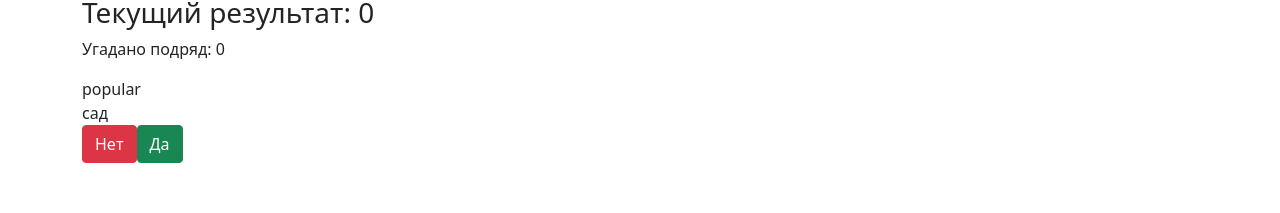
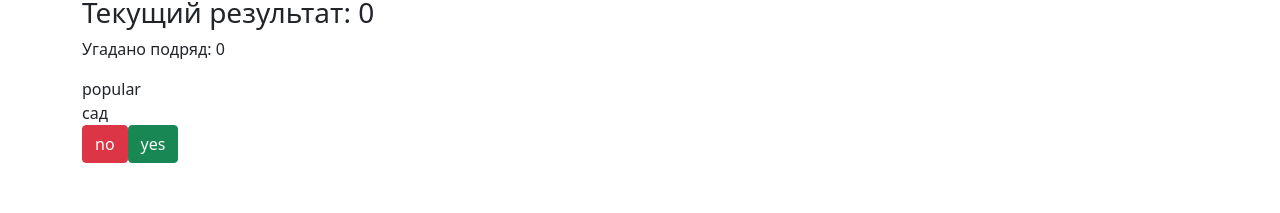
Before and after one commit to Aleksander-true/rslang, a React (Create React App) app: page /sprintGame in a window 1280 px wide. Shown: the part 128-341 px from the top of the page. Built offline with nearby package versions, Linux system fonts and the light colour scheme.

Commit message:
refactor: react type code style

```diff
--- /dev/null
+++ b/src/Components/Button.tsx
@@ -0,0 +1,17 @@
+import React from "react"
+
+type ButtonPropsType = {
+    onClick: any;
+    title:string;
+    type: "danger"|"success";
+    action: string;
+}
+
+const Button:React.FC<ButtonPropsType> = ({onClick, title, type, action}) => {
+
+    return (
+        <button className= {`btn btn-${type}`} onClick={() => onClick(action)}>{title}</button>
+    )
+}
+
+export default Button
--- /dev/null
+++ b/src/Pages/SprintGame/Components/Results.tsx
@@ -0,0 +1,27 @@
+import React from "react"
+import WordString from "./WordString"
+import { WordFromCollection } from "../words"
+
+const ResultsPage = (props: { correctWords: WordFromCollection[]; wrongWords: WordFromCollection[] }) => {
+
+    const correctWordsElements = props.correctWords.map(word =>
+        <WordString englishWord={word.word} russianWord={word.wordTranslate} sound={word.audio} key={word.id} />
+    )
+
+    const wrongWordsElements = props.wrongWords.map(word =>
+        <WordString englishWord={word.word} russianWord={word.wordTranslate} sound={word.audio} key={word.id} />
+    )
+
+    return (
+        <div>
+            <ul>
+                <p>correct</p>
+                {correctWordsElements}
+                <p>wrong</p>
+                {wrongWordsElements}
+            </ul>
+        </div>
+    )
+}
+
+export default ResultsPage
--- /dev/null
+++ b/src/Pages/SprintGame/Components/WordString.tsx
@@ -0,0 +1,20 @@
+import React from "react"
+import { SOUND_ICON } from "../const";
+
+
+const WordString = (props: { englishWord: string; russianWord: string; sound: string }) => {
+
+    const englishWord = props.englishWord;
+    const russianWord = props.russianWord;
+    const soundURL = props.sound;
+
+    return (
+        <li>
+            <a href={soundURL}>{SOUND_ICON} </a>
+            {englishWord}
+            -
+            {russianWord} </li>
+    )
+}
+
+export default WordString
--- /dev/null
+++ b/src/Pages/SprintGame/Components/timer.tsx
@@ -0,0 +1,23 @@
+import React, { useEffect } from 'react';
+
+const Timer = (props: { timeLeft: number; setTimeLeft: React.Dispatch<React.SetStateAction<number>> }) => {
+  useEffect(() => {
+    const timer = setInterval(() => {
+      if (props.timeLeft > 0) {
+        props.setTimeLeft(props.timeLeft - 1);
+      }
+      if (props.timeLeft === 0) {
+        clearInterval(timer)
+      }
+    }, 1000)
+    return () => {
+      clearInterval(timer);
+    };
+  });
+
+  return (
+    <h3>{props.timeLeft}</h3>
+  )
+}
+
+export default Timer;
--- a/src/Pages/SprintGame/SprintGame.tsx
+++ b/src/Pages/SprintGame/SprintGame.tsx
@@ -1,8 +1,11 @@
 import React, { useState, useEffect } from 'react';
 import { WordFromCollection } from './words';
-import { shuffledWords, randomAnswer, showEnglishWord, showTranslate, WordString, handleClick, ShowButtons } from './util';
+import { shuffledWords, randomAnswer, showEnglishWord, showTranslate, } from './util';
 import { WORDS_MAX, TIMER_TIME, SOUND_ICON, FULL_SCREEN_ICON, CLOSE_ICON } from './const';
-import Timer from './timer';
+import Timer from './Components/timer';
+import Button from '../../Components/Button';
+import ResultsPage from './Components/Results';
+
 
 const currentWords: WordFromCollection[] = shuffledWords();
 const correctWords: WordFromCollection[] = [];
@@ -11,9 +14,9 @@ const answers: string[] = randomAnswer(currentWords);
 
 
 function SprintGame() {
+
   return (
     <><SprintButtons /><SprintGameInside /></>
-    // <><SprintButtons /><SprintGameInside words={currentWords}/></>
   )
 }
 
@@ -24,15 +27,36 @@ const SprintGameInside = () => {
   const [count, setCount] = useState(0);
   const [maxSeries, setMaxSeries] = useState(0)
   const realAnswer = (currentWords[wordNum].wordTranslate === answers[wordNum]);
-  console.log(wordNum);
 
   useEffect(() => {
     const keyPress = (event: { keyCode: number; }) => {
+      if (wordNum > WORDS_MAX - 1) {
+        return
+      }
+
       if (event.keyCode === 39) { //right
-        handleClick(correctWords, wrongWords, realAnswer, true, count, setCount, maxSeries, setMaxSeries, currentWords, wordNum, setWordNum);
+        if (realAnswer) {
+          setCount(prev => prev + 1);
+          setMaxSeries(prev => prev + 1);
+          correctWords.push(currentWords[wordNum]);
+          setWordNum(prev => prev + 1);
+        } else {
+          setMaxSeries(0)
+          wrongWords.push(currentWords[wordNum]);
+          setWordNum(prev => prev + 1);
+        }
       }
-      else if (event.keyCode === 37) { //left
-        handleClick(correctWords, wrongWords, realAnswer, false, count, setCount, maxSeries, setMaxSeries, currentWords, wordNum, setWordNum);
+      else if (event.keyCode === 37) {
+        if (!realAnswer) {
+          setCount(prev => prev + 1);
+          setMaxSeries(prev => prev + 1);
+          correctWords.push(currentWords[wordNum]);
+          setWordNum(prev => prev + 1);
+        } else {
+          setMaxSeries(0)
+          wrongWords.push(currentWords[wordNum]);
+          setWordNum(prev => prev + 1);
+        }
       }
     }
     window.addEventListener('keydown', keyPress);
@@ -44,15 +68,38 @@ const SprintGameInside = () => {
 
   return (
     <div>
-      {(timeLeft === 0 || wordNum === WORDS_MAX) && ResultsPage()}
+      {(timeLeft === 0 || wordNum === WORDS_MAX) && <ResultsPage correctWords={correctWords} wrongWords={wrongWords} />}
       {(timeLeft > 0 && wordNum < WORDS_MAX) && <Timer timeLeft={timeLeft} setTimeLeft={setTimeLeft} />}
-      {(timeLeft > 0 && wordNum < WORDS_MAX) && SprintQuestions(wordNum, setWordNum, count, setCount, maxSeries, setMaxSeries, realAnswer)}
+      {(timeLeft > 0 && wordNum < WORDS_MAX) && <SprintQuestions wordNum={wordNum} setWordNum={setWordNum} count={count} setCount={setCount} maxSeries={maxSeries} setMaxSeries={setMaxSeries} realAnswer={realAnswer}/>}
     </div>
   )
 }
 
-const SprintQuestions = (wordNum: number, setWordNum: React.Dispatch<React.SetStateAction<number>>, count: number, setCount: React.Dispatch<React.SetStateAction<number>>, maxSeries: number, setMaxSeries: React.Dispatch<React.SetStateAction<number>>, realAnswer: boolean) => {
+type SprintQuestionsPropsType = {
+  wordNum: number;
+  setWordNum: React.Dispatch<React.SetStateAction<number>>;
+  count: number;
+  setCount: React.Dispatch<React.SetStateAction<number>>;
+  maxSeries: number;
+  setMaxSeries: React.Dispatch<React.SetStateAction<number>>;
+  realAnswer: boolean
+}
 
+const SprintQuestions:React.FC<SprintQuestionsPropsType> = ({wordNum, setWordNum, count, setCount, maxSeries, setMaxSeries, realAnswer}) => {
+
+  const handleClick = (userAnswer: string) => {
+
+    if (JSON.parse(userAnswer) === realAnswer) {
+      setCount(prev => prev + 1);
+      setMaxSeries(prev => prev + 1);
+      correctWords.push(currentWords[wordNum]);
+      setWordNum(prev => prev + 1);
+    } else {
+      setMaxSeries(0)
+      wrongWords.push(currentWords[wordNum]);
+      setWordNum(prev => prev + 1);
+    }
+  }
 
   return (
     <div>
@@ -62,31 +109,9 @@ const SprintQuestions = (wordNum: number, setWordNum: React.Dispatch<React.SetSt
       <div>
         {showEnglishWord(currentWords, wordNum)}
         {showTranslate(answers[wordNum])}
-        {ShowButtons(correctWords, wrongWords, currentWords, wordNum, setWordNum, count, setCount, maxSeries, setMaxSeries, realAnswer)}
+        <Button title='no' onClick={handleClick} type='danger' action='false' />
+        <Button title='yes' onClick={handleClick} type='success' action='true' />
       </div>
-    </div>
-  )
-}
-
-const ResultsPage = () => {
-
-  console.log('results')
-  const correctWordsElements = correctWords.map(word =>
-    <WordString englishWord={word.word} russianWord={word.wordTranslate} sound={word.audio} id={word.id} />
-  )
-
-  const wrongWordsElements = wrongWords.map(word =>
-    <WordString englishWord={word.word} russianWord={word.wordTranslate} sound={word.audio} id={word.id} />
-  )
-
-  return (
-    <div>
-      <ul>
-        <p>correct</p>
-        {correctWordsElements}
-        <p>wrong</p>
-        {wrongWordsElements}
-      </ul>
     </div>
   )
 }
--- a/src/Pages/SprintGame/timer.tsx
+++ /dev/null
@@ -1,23 +0,0 @@
-import React, { useEffect }  from 'react';
-
-const Timer = (props: { timeLeft: number; setTimeLeft: React.Dispatch<React.SetStateAction<number>>}) => {
-  useEffect(() => {
-    const timer = setInterval(() => {
-     if (props.timeLeft > 0) {
-       props.setTimeLeft(props.timeLeft - 1);
-     }
-     if (props.timeLeft === 0) {
-       clearInterval(timer)
-     }
-   }, 1000)
-   return ()=> {
-    clearInterval(timer);
-   };
-   });
-
-   return (
-     <h3>{props.timeLeft}</h3>
-   )
-  }
-
-export default Timer;
--- a/src/Pages/SprintGame/util.tsx
+++ b/src/Pages/SprintGame/util.tsx
@@ -1,5 +1,5 @@
 import { words, WordFromCollection } from './words';
-import { SOUND_ICON, WORDS_MAX } from './const';
+import { WORDS_MAX } from './const';
 import React from 'react';
 
 
@@ -15,7 +15,7 @@ export const randomAnswer = (words: WordFromCollection[]) => {
         if (Math.round(Math.random())) {
             answers.push(word.wordTranslate)
         } else {
-            answers.push(words[Math.floor(Math.random() * (WORDS_MAX+1))].wordTranslate)
+            answers.push(words[Math.floor(Math.random() * (WORDS_MAX + 1))].wordTranslate)
         }
     });
     return answers;
@@ -36,43 +36,3 @@ export const showTranslate = (translateAnswer: string) => {
         </div>
     )
 }
-
-export const WordString = (props: { englishWord: string; russianWord: string; sound: string; id: string; }) => {
-
-    const englishWord = props.englishWord;
-    const russianWord = props.russianWord;
-    const soundURL = props.sound;
-    const id = props.id
-    return (
-        <li key={id}>
-            <a href={soundURL}>{SOUND_ICON} </a>
-            {englishWord}
-            -
-            {russianWord} </li>
-    )
-}
-
-export const handleClick = (correctWords: WordFromCollection[], wrongWords: WordFromCollection[], userAnswer: boolean, realAnswer: boolean, count: number, setCount: React.Dispatch<React.SetStateAction<number>>, maxSeries: number, setMaxSeries: React.Dispatch<React.SetStateAction<number>>, words: WordFromCollection[], wordNum: number, setWordNum: React.Dispatch<React.SetStateAction<number>>) => {
-
-    if (realAnswer === userAnswer) {
-        setCount(count + 1);
-        setMaxSeries(maxSeries + 1);
-        correctWords.push(words[wordNum]);
-    } else {
-        setMaxSeries(maxSeries = 0)
-        wrongWords.push(words[wordNum]);
-    }
-    if (wordNum<WORDS_MAX) {
-    setWordNum(wordNum + 1);}
-
-}
-
-
-export const ShowButtons = (correctWords: WordFromCollection[], wrongWords: WordFromCollection[], words:WordFromCollection[], wordNum:number, setWordNum: React.Dispatch<React.SetStateAction<number>>, count:number, setCount: React.Dispatch<React.SetStateAction<number>>, maxSeries:number, setMaxSeries: React.Dispatch<React.SetStateAction<number>>, realAnswer:boolean) => {
-    return (
-      <div>
-        <button className= "btn btn-danger" onClick={() => handleClick(correctWords, wrongWords, false, realAnswer, count, setCount, maxSeries, setMaxSeries, words, wordNum, setWordNum)}>Нет</button>
-        <button className="btn btn-success" onClick={() => handleClick(correctWords, wrongWords, true, realAnswer, count, setCount, maxSeries, setMaxSeries, words, wordNum, setWordNum)}>Да</button>
-      </div>
-    )
-  }
```
